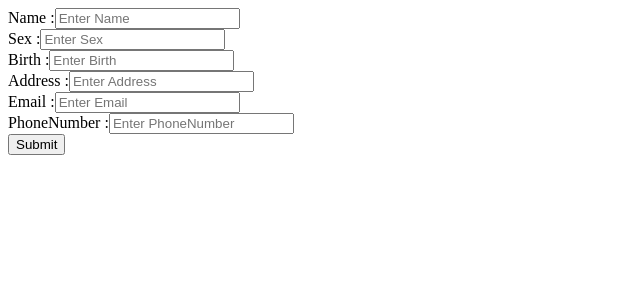
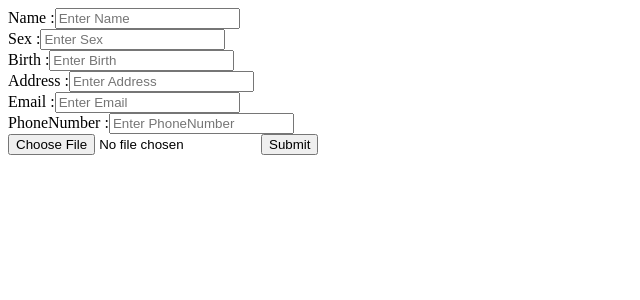
Before and after one commit to nthGH1030/CV-generator, a React (Create React App) app: page / in a window 1280 px wide. Shown: the top 300 px of the page, without its empty margins (0-640 px from the left). Built offline with nearby package versions, Linux system fonts and the light colour scheme.

Commit message:
add an upload function to profile pic component

```diff
--- a/src/components/Background.js
+++ b/src/components/Background.js
@@ -1,4 +1,4 @@
-import {useState, useEffect} from 'react'
+import {useState} from 'react'
 import '.././styles.css'
 
 
@@ -87,7 +87,7 @@ function SubmitBtn({text, handlesubmit, handleDisable}) {
 
 function ProfileInfo({label, value, onChange, isEditing}) {
 
-    const inputClassName = isEditing ? '' : 'disabled';
+    const classDisable = isEditing ? '' : 'disabled';
 
     return(
         <>
@@ -97,7 +97,7 @@ function ProfileInfo({label, value, onChange, isEditing}) {
             value = {value}
             onChange = {onChange}
             placeholder = {`Enter ${label}`}
-            className = {inputClassName}
+            className = {classDisable}
             disabled = {!isEditing}
 
         />
@@ -109,6 +109,11 @@ function ProfileInfo({label, value, onChange, isEditing}) {
 function ProfilePic(){
     return (
         <>
+        <input
+            type = "file"
+            accept = "image/png, image/jpeg, image/gif"
+
+        />
         </>
     )
 
--- a/src/styles.css
+++ b/src/styles.css
@@ -1,3 +1,4 @@
 .disabled {
-  background-color: grey
+  background-color: lightgray
+
 }
```
